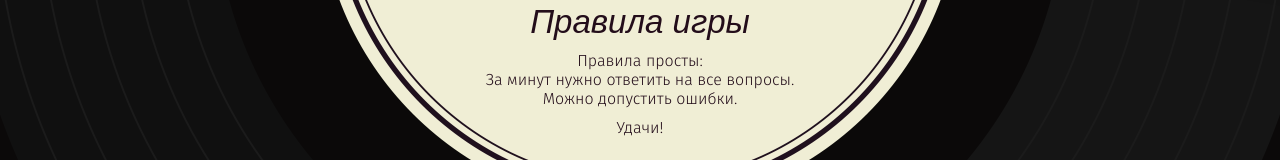
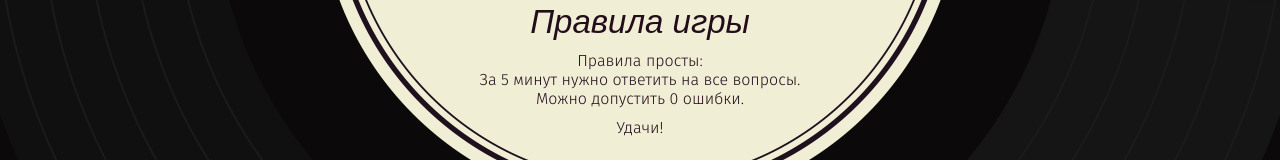
Before and after one commit to nullorone/630421-guess-melody-2, a React app: page / in a window 1280 px wide. Shown: the part 613-773 px from the top of the page. Built offline with nearby package versions, Linux system fonts and the light colour scheme.

Commit message:
Организовывает проброс свойств в экран приветствия

```diff
--- a/src/components/app/app.jsx
+++ b/src/components/app/app.jsx
@@ -1,8 +1,19 @@
 import React from 'react';
 import {Welcome} from '../welcome/welcome';
+import {getRandomNumber} from "../../util";
+
+const GAME_TIMES = [5, 8, 10];
+const AMOUNT_MISTAKES = [0, 3, 5];
+
+const randomGameTime = getRandomNumber(0, GAME_TIMES.length - 1);
+const randomAmountMistakes = getRandomNumber(0, AMOUNT_MISTAKES.length - 1);
 
 const App = () => {
-  return <Welcome />;
+  return (
+    <Welcome
+      gameTime={GAME_TIMES[randomGameTime]}
+      amountMistakes={AMOUNT_MISTAKES[randomAmountMistakes]}
+    />);
 };
 
 export {App};
```
